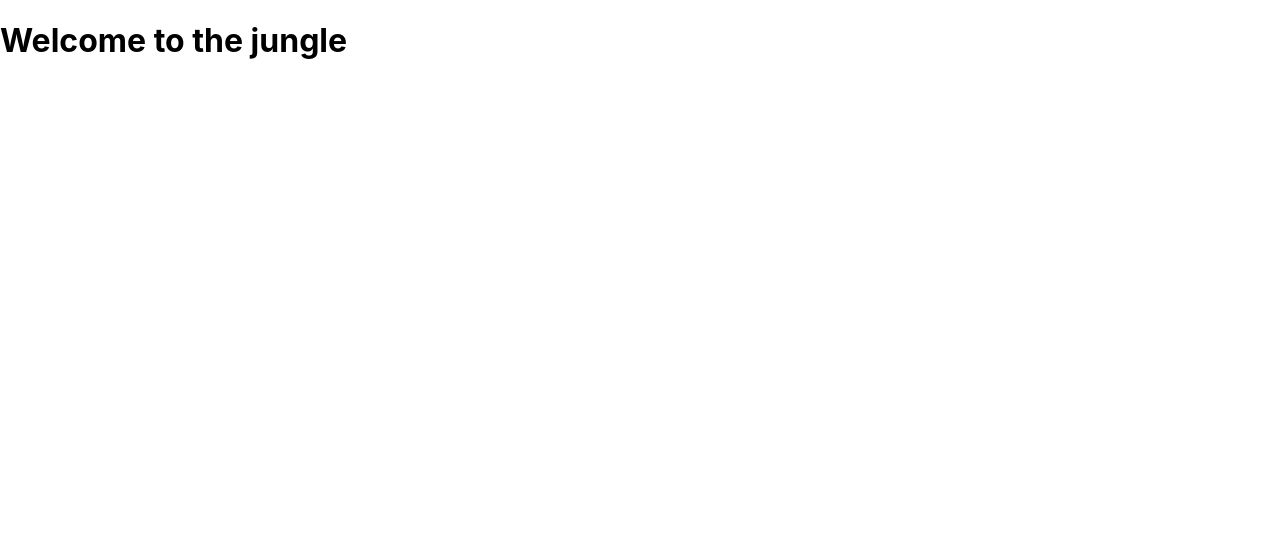
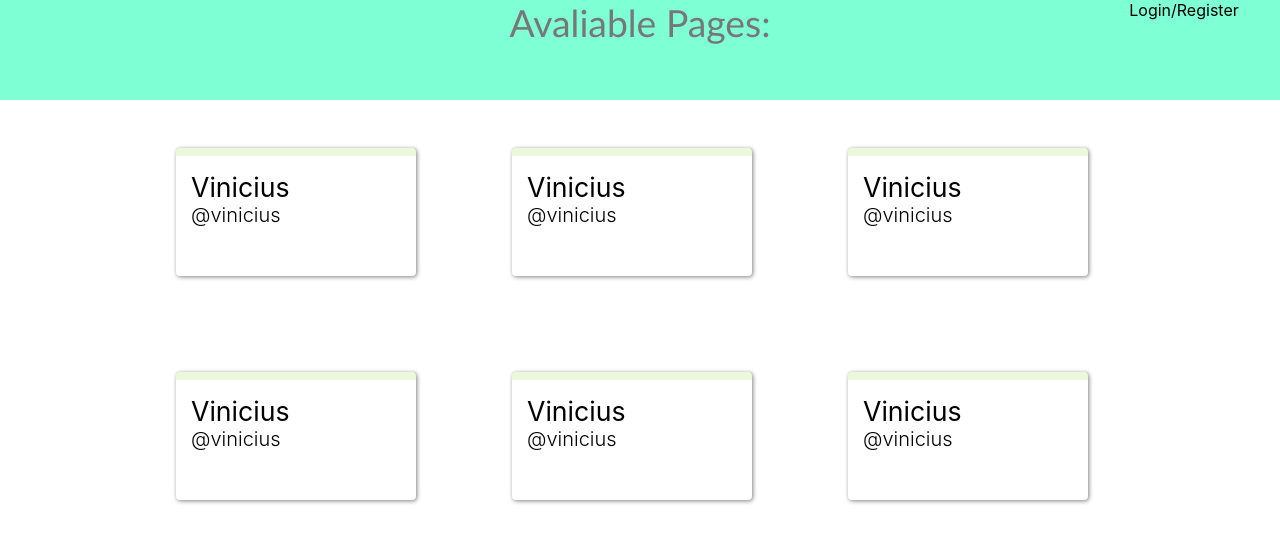
Before and after one commit to Vinicius-8/linktree_clone, a Next.js app: page / in a window 1280 px wide. Shown: the top 542 px of the page. Built offline with nearby package versions, Linux system fonts and the light colour scheme.

Commit message:
home page

```diff
--- a/config/index.js
+++ b/config/index.js
@@ -1,4 +1,4 @@
 const dev = process.env.NODE_ENV !== 'production'
 
-export const server = dev ? 'http://localhost:3000': 'https://localhost:3000'
-//export const server = dev ? 'https://3000-vinicius8-linktreeclone-kmncek0hhfs.ws-us67.gitpod.io': 'https://3000-vinicius8-linktreeclone-kmncek0hhfs.ws-us67.gitpod.io'
+//export const server = dev ? 'http://localhost:3000': 'https://localhost:3000'
+export const server = dev ? 'https://3000-vinicius8-linktreeclone-kmncek0hhfs.ws-us67.gitpod.io': 'https://3000-vinicius8-linktreeclone-kmncek0hhfs.ws-us67.gitpod.io'
--- a/pages/index.js
+++ b/pages/index.js
@@ -1,8 +1,54 @@
+import HomeStyles from '../styles/Home.module.css'
 
 export default function Home() {
   return (
-    <div>
-      <h1>Welcome to the jungle</h1>
+    <div className={HomeStyles.homeContainer}>
+        <div className={HomeStyles.homeHeader}>
+          <div></div>
+          <div className={HomeStyles.homePageTitle} >Avaliable Pages: </div>
+          <div  className={HomeStyles.homeLoginRegisterText}>Login/Register </div>
+        </div>
+        <div className={HomeStyles.homeMiddleContainer}>
+          <div className={HomeStyles.homeInnerContainer}>
+
+            <div className={HomeStyles.userPageContainer}>
+              <div className={HomeStyles.userPageGreenBar}></div>
+              <div className={HomeStyles.userPageTitle}>Vinicius</div>
+              <div className={HomeStyles.userPageSubtitle}>@vinicius</div>
+            </div>
+
+            <div className={HomeStyles.userPageContainer}>
+              <div className={HomeStyles.userPageGreenBar}></div>
+              <div className={HomeStyles.userPageTitle}>Vinicius</div>
+              <div className={HomeStyles.userPageSubtitle}>@vinicius</div>
+            </div>
+
+            <div className={HomeStyles.userPageContainer}>
+              <div className={HomeStyles.userPageGreenBar}></div>
+              <div className={HomeStyles.userPageTitle}>Vinicius</div>
+              <div className={HomeStyles.userPageSubtitle}>@vinicius</div>
+            </div>
+
+            <div className={HomeStyles.userPageContainer}>
+              <div className={HomeStyles.userPageGreenBar}></div>
+              <div className={HomeStyles.userPageTitle}>Vinicius</div>
+              <div className={HomeStyles.userPageSubtitle}>@vinicius</div>
+            </div>
+
+            <div className={HomeStyles.userPageContainer}>
+              <div className={HomeStyles.userPageGreenBar}></div>
+              <div className={HomeStyles.userPageTitle}>Vinicius</div>
+              <div className={HomeStyles.userPageSubtitle}>@vinicius</div>
+            </div>
+
+            <div className={HomeStyles.userPageContainer}>
+              <div className={HomeStyles.userPageGreenBar}></div>
+              <div className={HomeStyles.userPageTitle}>Vinicius</div>
+              <div className={HomeStyles.userPageSubtitle}>@vinicius</div>
+            </div>
+
+          </div>
+        </div>
     </div>
   )
 }
--- a/styles/Home.module.css
+++ b/styles/Home.module.css
@@ -1,129 +1,74 @@
-.container {
-  padding: 0 2rem;
+.homeContainer {
+  /* background-color: aquamarine; */
+  width: 100%;
+}
+.homeMiddleContainer{
+  /* background-color: blue; */
+  display: flex;
+  justify-content: center;
 }
 
-.main {
-  min-height: 100vh;
-  padding: 4rem 0;
-  flex: 1;
-  display: flex;
-  flex-direction: column;
-  justify-content: center;
-  align-items: center;
+.homeInnerContainer{
+  /* background-color: bisque; */
+  width: 80%;
+  /* padding-top: 30px */
+
 }
 
-.footer {
-  display: flex;
-  flex: 1;
-  padding: 2rem 0;
-  border-top: 1px solid #eaeaea;
-  justify-content: center;
-  align-items: center;
+.homeHeader{
+  background-color: aquamarine;
+  display: grid;
+  grid-template-columns: 15% 70% 15%;
+  width: 100%;
+  height: 100px;
 }
 
-.footer a {
-  display: flex;
+.homeLoginRegisterText{
+  text-align: center;
   justify-content: center;
-  align-items: center;
-  flex-grow: 1;
+  cursor: pointer;
 }
 
-.title a {
-  color: #0070f3;
-  text-decoration: none;
+.homeLoginRegisterText:hover{
+  background-color: #f5f5f5;
 }
 
-.title a:hover,
-.title a:focus,
-.title a:active {
-  text-decoration: underline;
+.homePageTitle{
+  /* background-color: aqua; */
+  font-size: 28pt;
+  text-align: center;
+  /* margin-top: 3rem; */
+  font-family: 'Gill Sans', 'Gill Sans MT', Calibri, 'Trebuchet MS', sans-serif;
+  color: #777;
 }
 
-.title {
-  margin: 0;
-  line-height: 1.15;
-  font-size: 4rem;
+.userPageContainer{
+  /* background-color: violet; */
+  width: 15em;
+  height: 8em;
+  border-radius: 4px;
+  box-shadow: 1px 1px 4px gray;
+  margin: 3rem;
+  cursor: pointer;
+  display: inline-block;
 }
 
-.title,
-.description {
-  text-align: center;
+.userPageGreenBar{
+  width: 100%;
+  height: 6%;
+  background-color: rgba(153, 205, 50, 0.171);
+  /* margin-bottom: 20px; */
 }
 
-.description {
-  margin: 4rem 0;
-  line-height: 1.5;
-  font-size: 1.5rem;
+.userPageTitle{
+  font-size: 20pt;
+  font-weight: 400;
+  margin-left: 15px;
+  margin-top: 15px;
 }
 
-.code {
-  background: #fafafa;
-  border-radius: 5px;
-  padding: 0.75rem;
-  font-size: 1.1rem;
-  font-family: Menlo, Monaco, Lucida Console, Liberation Mono, DejaVu Sans Mono,
-    Bitstream Vera Sans Mono, Courier New, monospace;
+.userPageSubtitle{
+  font-size: 15pt;
+  font-weight: 300;
+  margin-left: 15px;
 }
-
-.grid {
-  display: flex;
-  align-items: center;
-  justify-content: center;
-  flex-wrap: wrap;
-  max-width: 800px;
-}
-
-.card {
-  margin: 1rem;
-  padding: 1.5rem;
-  text-align: left;
-  color: inherit;
-  text-decoration: none;
-  border: 1px solid #eaeaea;
-  border-radius: 10px;
-  transition: color 0.15s ease, border-color 0.15s ease;
-  max-width: 300px;
-}
-
-.card:hover,
-.card:focus,
-.card:active {
-  color: #0070f3;
-  border-color: #0070f3;
-}
-
-.card h2 {
-  margin: 0 0 1rem 0;
-  font-size: 1.5rem;
-}
-
-.card p {
-  margin: 0;
-  font-size: 1.25rem;
-  line-height: 1.5;
-}
-
-.logo {
-  height: 1em;
-  margin-left: 0.5rem;
-}
-
-@media (max-width: 600px) {
-  .grid {
-    width: 100%;
-    flex-direction: column;
-  }
-}
-
-@media (prefers-color-scheme: dark) {
-  .card,
-  .footer {
-    border-color: #222;
-  }
-  .code {
-    background: #111;
-  }
-  .logo img {
-    filter: invert(1);
-  }
-}
```
